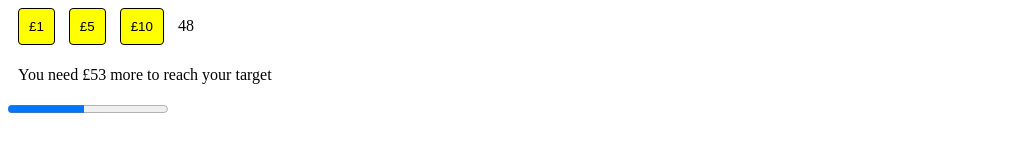
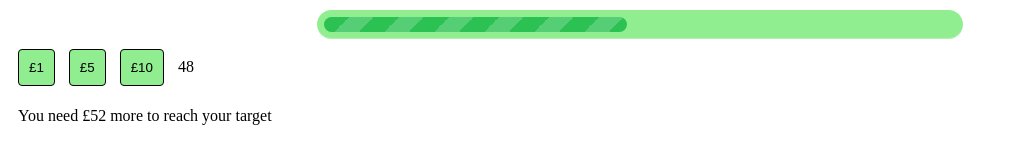
Before and after one commit to maciejk77/ui-animation-test, a plain HTML site: page index.html in a window 1280 px wide. Both pictures are taken after a click on the button "£1". Shown: the whole page, without its empty margins (0-1018 px from the left). Drawn offline with Linux system fonts and the light colour scheme.

Commit message:
Basic engine completed

```diff
--- a/app.js
+++ b/app.js
@@ -1,31 +1,40 @@
 var targetFunds = 100;
-var totalFunds = 47;
+var startFunds = 47;
+var totalFunds = startFunds;
 
 function clickCallback() {
 
-  if(totalFunds + this.amount < targetFunds) {
+  // Toping up funds based on the amount passed from the button
+  totalFunds += this.amount;
+
+  // As long as accumulated funds are below 100 (target funds to be collected)
+  if(totalFunds < targetFunds) {
+
     displayRemaining[0].innerHTML = 'You need ' + '&pound;' + (targetFunds - totalFunds) + ' more to reach your target';
+    var procentage = 'width: ' + totalFunds + '%';
 
-  } else {
-    displayRemaining[0].innerHTML = totalFunds + this.amount + ' TARGET REACHED!';
+  // Once accumulated funds reach or are just over 100 (target funds to be collected)
+  } else if(totalFunds >= targetFunds) {
 
-    buttons.forEach(function(button, index) {
-      button.disabled = true;
-    });
+    displayRemaining[0].innerHTML = 'Target reached! ' + '&pound;' + totalFunds + ' in total' ;
+    var procentage = 'width: ' + targetFunds + '%';
+    disableButtons();
   }
 
-  totalFunds += this.amount;
+  // Update display message with the accumulated amount
   display[0].innerText = totalFunds;
-  progress.setAttribute("value", totalFunds);
+  // Attach style set with procentage variable
+  progress.setAttribute('style', procentage);
+
 };
 
 // Get references to all DOM elements
 var buttons = document.querySelectorAll(".js-button");
 var display = document.querySelectorAll(".js-display");
 var displayRemaining = document.querySelectorAll(".js-display-remaining");
-var progress = document.getElementsByTagName("progress")[0];
+var progress = document.querySelector(".meter > span");
 
-// Iterate through list of buttons and initialise them with the needed values
+// Iterate through list of buttons and initialise them with the amounts
 buttons.forEach(function (button, index) {
 
   // Get the limit for this button from a custom data attribute in the button markup
@@ -35,3 +44,37 @@ buttons.forEach(function (button, index) {
   button.addEventListener('click', clickCallback, false);
 
 });
+
+function animateBar() {
+  var position = 0;
+
+  setInterval(function() {
+    if(position <= startFunds) {
+      procentage = 'width: ' + position + '%';
+      progress.setAttribute('style', procentage);
+      position++;
+    }
+  }, 2000/60);
+}
+
+function disableButtons() {
+ // Disabling buttons so they cannot be clicked after target of £100 is reached
+  buttons.forEach(function(button, index) {
+    button.disabled = true;
+  });
+}
+
+
+
+/*
+
+// Version to disable button if the value on the button pressed is over the remaining amount,
+// may continue with lower amount until max 100 is reached, was not sure whether on last click going over 100 is allowed, hence this script
+
+function clickCallback() {
+
+  totalFunds + this.amount <= targetFunds ? totalFunds += this.amount : this.disabled = true;
+  display[0].innerText = totalFunds;
+
+};
+*/
--- a/css/styles.css
+++ b/css/styles.css
@@ -10,7 +10,7 @@
   border-radius: 4px;
   text-transform: capitalize;
   color: black;
-  background-color: yellow;
+  background-color: lightgreen;
 }
 
 /* Display/click counter */
@@ -19,5 +19,60 @@
 }
 
 .meter {
+  margin: 10px auto;
+  width: 50%;
+  margin-bottom: 10px;
+  height: 15px;  /* Can be anything */
+  position: relative;
+  background: lightgreen;
+  border-radius: 25px;
+  padding: 7px;
+  box-shadow: inset 0 -1px 1px rgba(255,255,255,0.3);
+}
 
+.meter > span {
+  display: block;
+  height: 100%;
+  border-top-right-radius: 20px;
+  border-bottom-right-radius: 20px;
+  border-top-left-radius: 20px;
+  border-bottom-left-radius: 20px;
+  background-color: rgb(43,194,83);
+ /* background-image: linear-gradient(
+    center bottom,
+    rgb(43,194,83) 37%,
+    rgb(84,240,84) 69%
+  );
+  box-shadow:
+    inset 0 2px 9px  rgba(255,255,255,0.3),
+    inset 0 -2px 6px rgba(0,0,0,0.4);*/
+  position: relative;
+  overflow: hidden;
+
+  animation: move 5s;
+  animation-fill-mode: forwards;
 }
+
+.meter > span:after {
+  content: "";
+  position: absolute;
+  top: 0; left: 0; bottom: 0; right: 0;
+  background-image: linear-gradient(
+    -45deg,
+    rgba(255, 255, 255, .2) 25%,
+    transparent 25%,
+    transparent 50%,
+    rgba(255, 255, 255, .2) 50%,
+    rgba(255, 255, 255, .2) 75%,
+    transparent 75%,
+    transparent
+  );
+  z-index: 1;
+  background-size: 50px 50px;
+  animation: move 2s linear infinite;
+  border-top-right-radius: 8px;
+  border-bottom-right-radius: 8px;
+  border-top-left-radius: 20px;
+  border-bottom-left-radius: 20px;
+  overflow: hidden;
+}
--- a/index.html
+++ b/index.html
@@ -6,7 +6,11 @@
   <link rel="stylesheet" href="css/styles.css">
 </head>
 
-<body>
+<body onload="animateBar()">
+  <div class="meter animate">
+    <span><span></span></span>
+  </div>
+
   <div class="layout-button">
     <button class="js-button button" data-value="1">&pound;1</button>
   </div>
@@ -25,12 +29,6 @@
     <p class="js-display-remaining display"></p>
   </div>
 
-<div class="meter animate">
-  <span style="width: 50%"><span></span></span>
-</div>
-
-<progress value="47" max="100"></progress>
-
   <script src="app.js"></script>
 </body>
 
```
Also changed, not shown: 2Bdeleted/app2.js (deleted, +0 -26 lines), 2Bdeleted/index2.html (deleted, +0 -31 lines), README.md (added).
